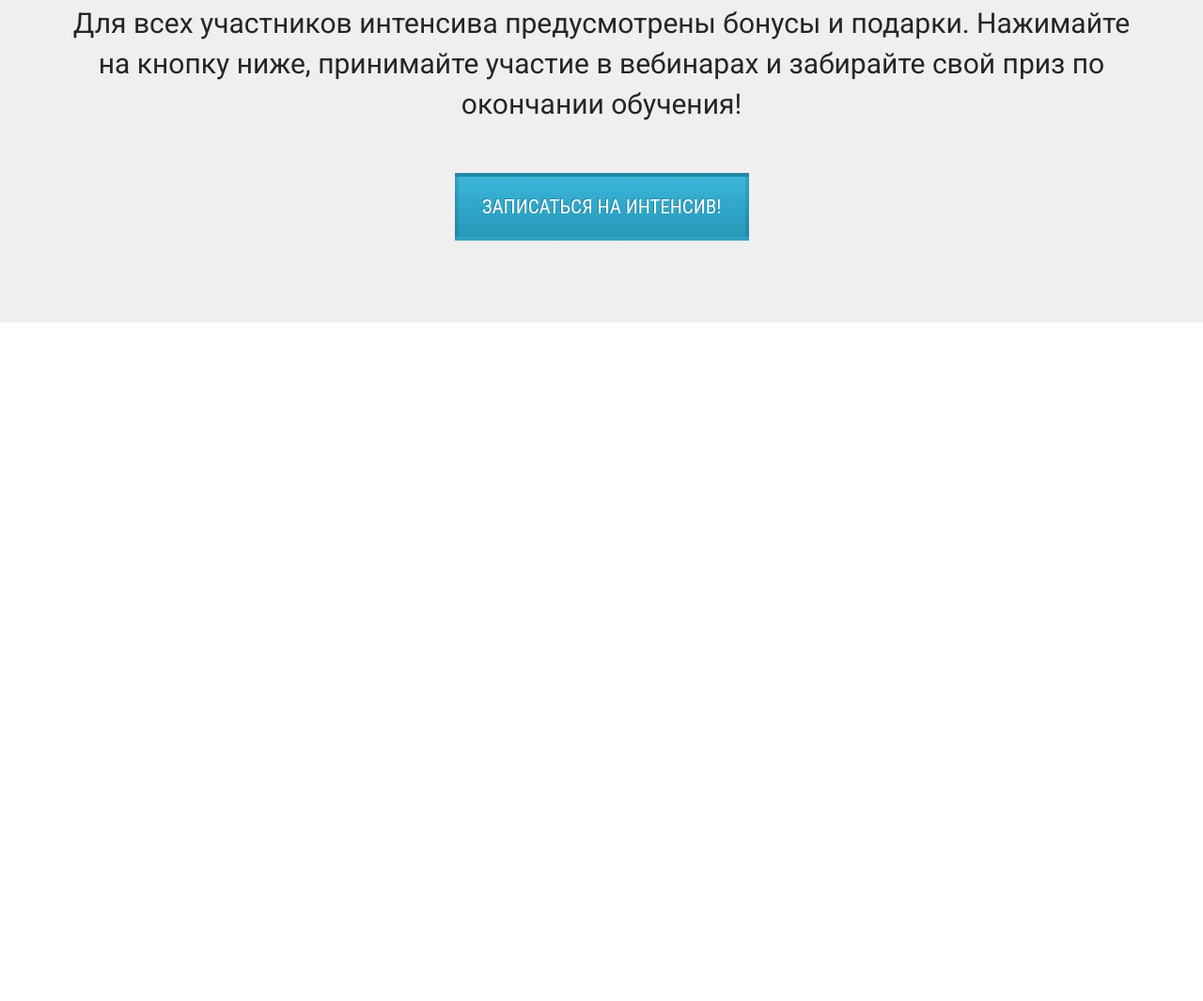
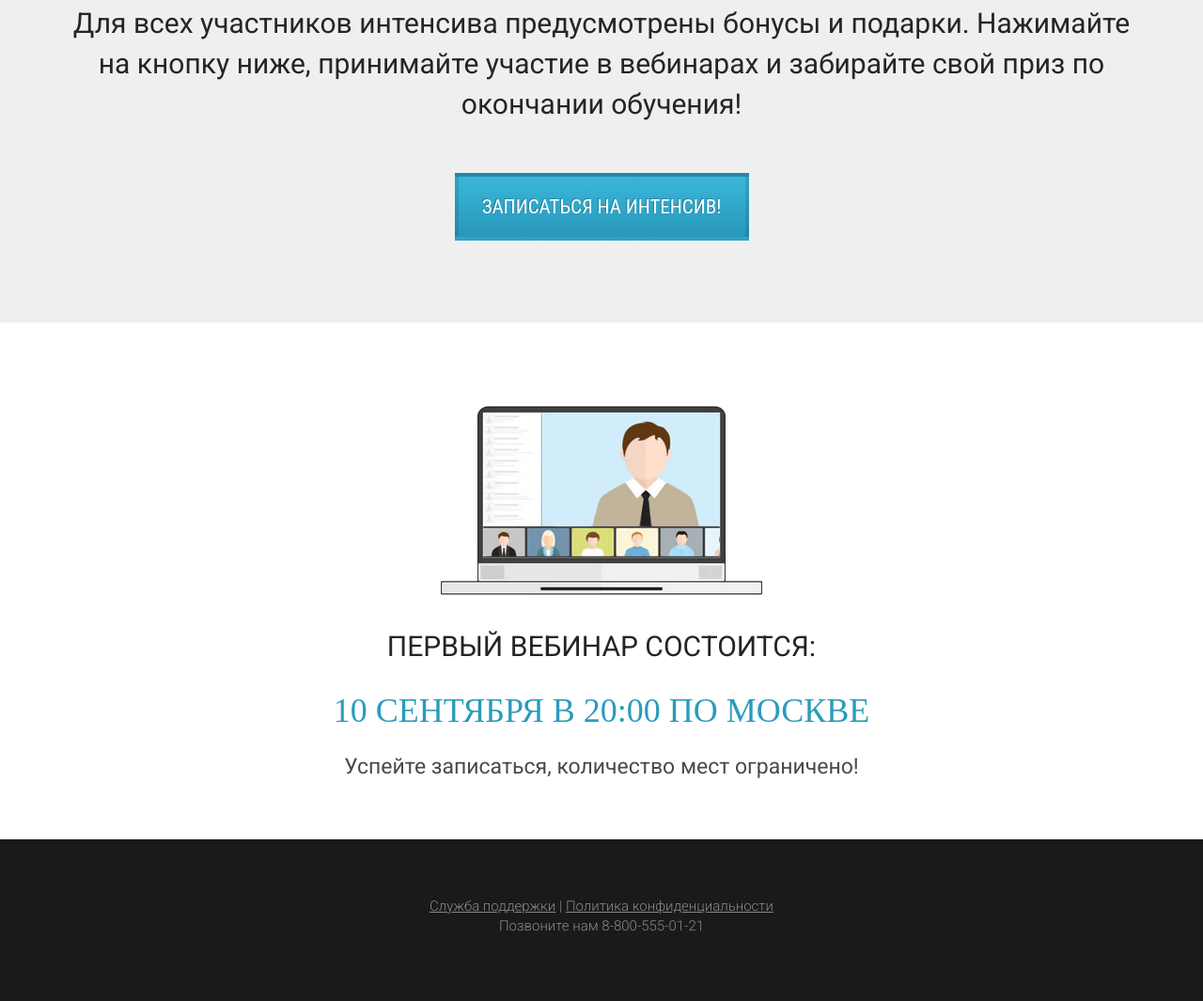
Before and after one commit to Darth2315/wordpress-intensive, a plain HTML site: page index.html in a window 1280 px wide. Shown: the part 2836-3901 px from the top of the page at 94% size. Before the commit the page ends 3179 px from the top, so only its background shows below. Drawn offline with Linux system fonts and the light colour scheme.

Commit message:
Add last section and footer

```diff
--- a/css/style.css
+++ b/css/style.css
@@ -122,7 +122,7 @@ h2.title {
     padding: 85px 0 75px 0;
 }
 
-.waiting .waiting_header, .finish .finish_header {
+.waiting .waiting_header, .finish .finish_header, .first .first_header {
     color: #252525;
     font-family: Roboto;
     font-size: 30px;
@@ -241,17 +241,15 @@ h2.title {
     text-align: center;
 }
 .gift {
+    padding: 86px 0 87px 0;
     min-height: 628px;
     background-color: #efefef;
 }
-.gift .gift_wrapper {
-    padding: 86px 0 87px 0;
-}
-.gift .gift_wrapper .gift_img {
+.gift .gift_img {
     display: block;
     margin: 0 auto;
 }
-.gift .gift_wrapper .gift_text {
+.gift .gift_text {
     margin-top: 42px;
     color: #252525;
     font-family: Roboto;
@@ -260,7 +258,7 @@ h2.title {
     line-height: 43px;
     text-align: center;
 }
-.gift .gift_wrapper .gift_btn {
+.gift .gift_btn {
     display: block;
     margin: 0 auto;
     margin-top: 52px;
@@ -279,3 +277,57 @@ h2.title {
     cursor: pointer;
     outline: none;
 }
+.first {
+    min-height: 515px;
+    padding: 89px 0 64px 0;
+}
+.first .first_img {
+    display: block;
+    margin: 0 auto;
+}
+.first .first_header {
+    margin-top: 37px;
+}
+.first .first_title {
+    margin-top: 30px;
+    text-align: center;
+    color: #299cbd;
+    font-family: "Roboto - Black";
+    font-size: 36px;
+    font-weight: 400;
+    text-transform: uppercase;
+}
+.first .first_text {
+    margin-top: 25px;
+    text-align: center;
+    color: #4a4a4a;
+    font-family: Roboto;
+    font-size: 23px;
+    font-weight: 400;
+}
+footer {
+    padding: 61px 0 69px 0;
+    min-height: 166px;
+    background-color: #1a1a1a;
+}
+.info {
+    margin: 0 auto;
+    width: 377px;
+    text-align: center;
+    color: #888888;
+    font-family: Roboto;
+    font-size: 15px;
+    font-weight: 300;
+    line-height: 21px;
+}
+footer a {
+    color: #888888;
+    font-family: Roboto;
+    font-size: 15px;
+    font-weight: 300;
+    line-height: 21px;
+    text-decoration: none;
+}
+.footer_link {
+    text-decoration: underline;
+}
--- a/index.html
+++ b/index.html
@@ -118,15 +118,32 @@
 
     <section class="gift">
         <div class="container">
-            <div class="gift_wrapper">
                 <img src="icons/gift_box.png" alt="gift" class="gift_img">
                 <div class="gift_text">
                     Для всех участников интенсива предусмотрены бонусы и подарки. Нажимайте на кнопку ниже, принимайте участие в вебинарах и забирайте свой приз по окончании обучения!
                 </div>
                 <button class="gift_btn">Записаться на интенсив!</button>
-            </div>
         </div>
     </section>
 
+    <section class="first">
+        <div class="container">
+                <img src="img/first_webinar/laptop_people.png" alt="First webinar" class="first_img">
+                <h2 class="first_header">Первый вебинар состоится:</h2>
+                <div class="first_title">10 сентября в 20:00 по Москве</div>
+                <div class="first_text">Успейте записаться, количество мест ограничено!</div>
+        </div>
+    </section>
+
+    <footer>
+        <div class="info">
+            <div class="info_links">
+                <a href="#" class="footer_link">Служба поддержки</a>
+                |
+                <a href="#" class="footer_link">Политика конфиденциальности</a>
+            </div>
+            Позвоните нам <a href="tel:+88005550121">8-800-555-01-21</a>
+        </div>
+    </footer>
 </body>
 </html>
```
